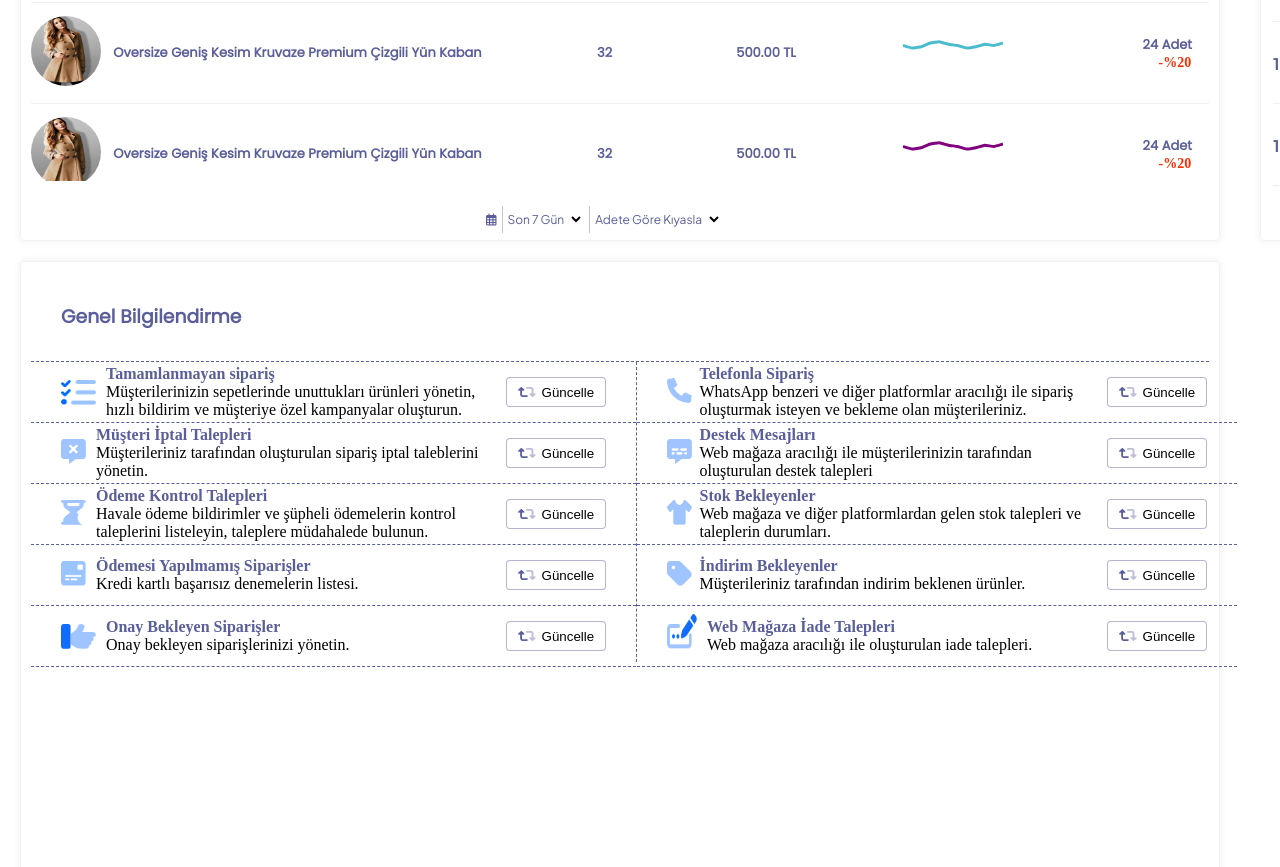
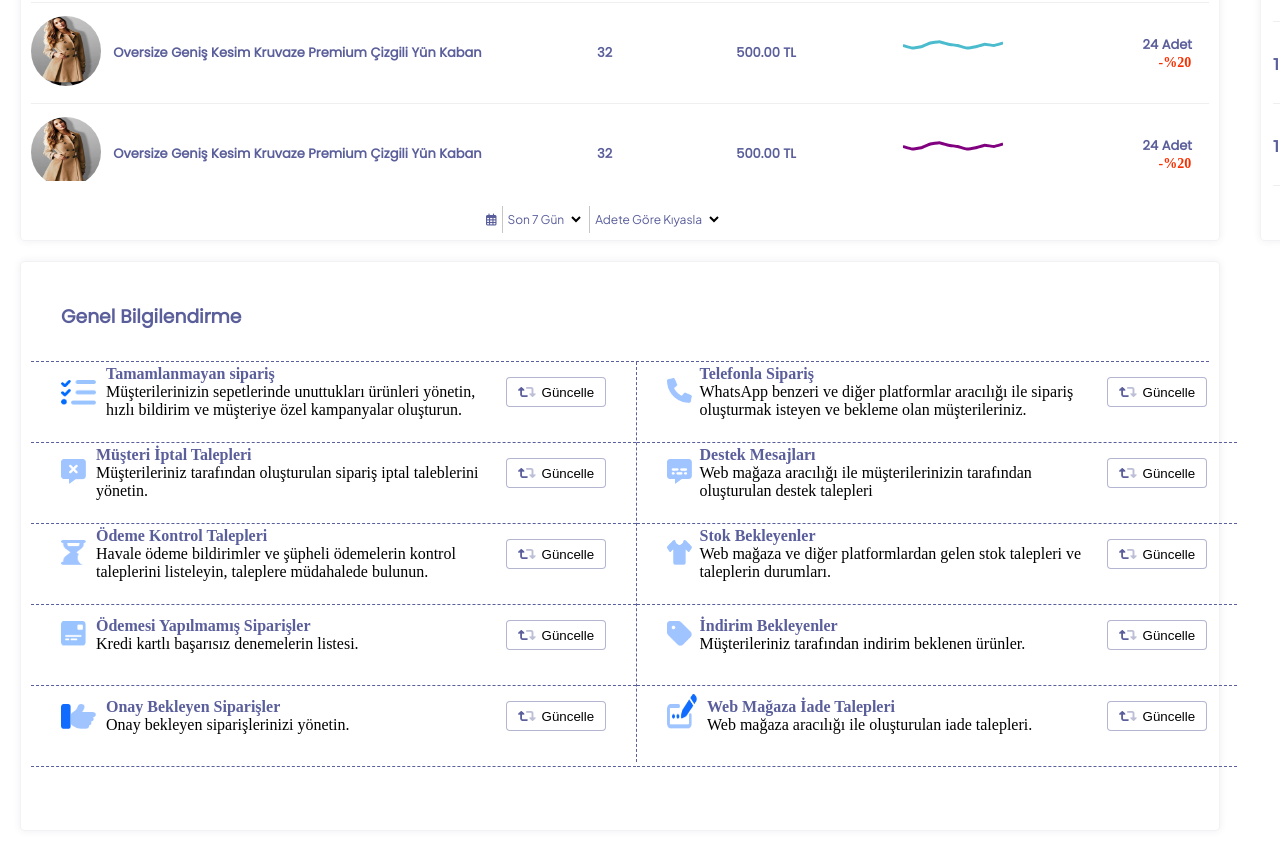
Before and after one commit to mertcannerse/dashboard-page, a plain HTML site: page index.html in a window 1280 px wide. Shown: the part 1664-2531 px from the top of the page. After the commit the page ends 2505 px from the top, so only its background shows below. Drawn offline with nearby package versions, Linux system fonts and the light colour scheme.

Commit message:
upload row4 css

```diff
--- a/css/row4.css
+++ b/css/row4.css
@@ -2,14 +2,11 @@
   display: grid;
   grid-template-columns: 1fr 1fr;
 }
-.row4 {
-  width: 400px;
-  height: 300px;
-}
+
 
 .row4-leftside {
   width: 1200px;
-  height: 610px;
+  height: 570px;
   box-shadow: 0px 0px 8px #efeff4;
   border: 1px solid #f2f2f2;
   border-radius: 4px;
@@ -44,8 +41,11 @@ p {
   border-bottom: 1px dashed #5a5e9a;
   align-items: center;
   justify-content: space-between;
-  padding: 30px;
+  padding:30px;
+  padding-bottom: 50px;
+
 }
+
 
 button {
   width: 100px;
--- a/index.html
+++ b/index.html
@@ -585,6 +585,9 @@
                 </div>
 
             </div>
+
+
+        </div>
         <div class="row4">
             <div class="row4-leftside">
                 <div class="row4-leftside-header" style="border-bottom: 1px dashed #5a5e9a; padding: 30px;">
@@ -592,7 +595,7 @@
                 </div>
                 <div class="row4-leftside-container">
                     <div style="border-right: 1px dashed #5a5e9a; ;
-                         height: 300px;">
+                     height: 400px;">
                         <div class="table-wrapper">
                             <div style="display: grid; grid-template-columns: 1fr 1fr; padding-right: 10px ;">
 
@@ -753,9 +756,6 @@
             </div>
         </div>
 
-        </div>
-
-
 
     </div>
 
```
Lines whose indentation alone changed are shown as unchanged.
